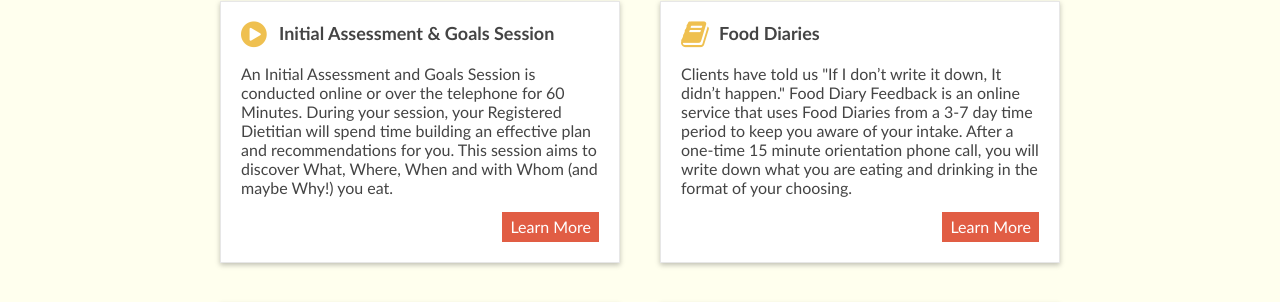
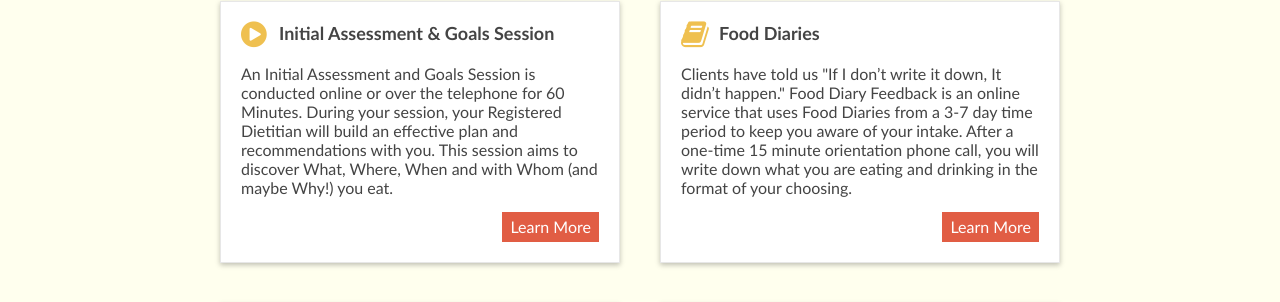
Before and after one commit to davelandry/missionnutrition, a Jekyll site: the page built from _pages/services.md, in a window 1280 px wide and 900 px high, scrolled down 505 px. Shown: the part 196-498 px from the top of the window. Built offline with Jekyll 4.4.1, drawn with Linux system fonts in a browser that asks for light colours.

Commit message:
Update initial.md

```diff
--- a/_services/initial.md
+++ b/_services/initial.md
@@ -1,7 +1,7 @@
 ---
 title: Initial Assessment & Goals Session
 icon: play-circle
-description: An Initial Assessment and Goals Session is conducted online or over the telephone for 60 Minutes. During your session, your Registered Dietitian will spend time building an effective plan and recommendations for you. This session aims to discover What, Where, When and with Whom (and maybe Why!) you eat.
+description: An Initial Assessment and Goals Session is conducted online or over the telephone for 60 Minutes. During your session, your Registered Dietitian will build an effective plan and recommendations with you. This session aims to discover What, Where, When and with Whom (and maybe Why!) you eat.
 order: 1
 ---
 
```
